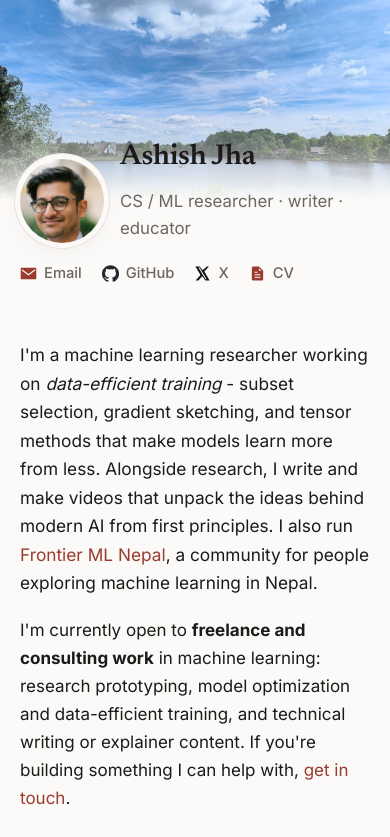
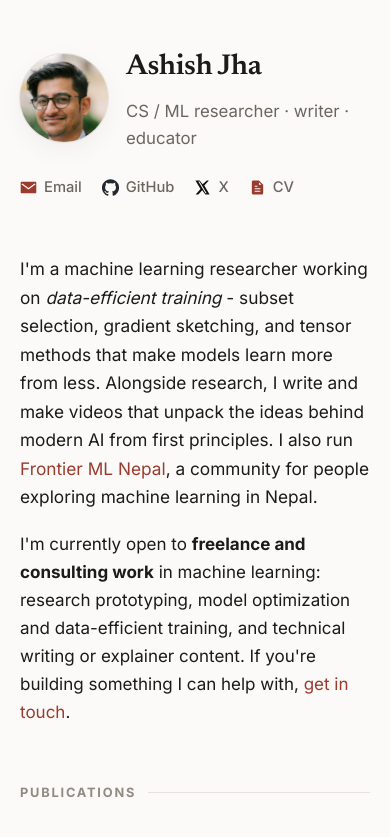
Before and after one commit to ashishjv1/ashishjv1.github.io, a plain HTML site: page index.html in a window 390 px wide. Shown: the top 837 px of the page. Drawn offline with Linux system fonts and the light colour scheme.

Commit message:
Remove banner; clean header

```diff
--- a/index.html
+++ b/index.html
@@ -69,36 +69,20 @@
       line-height: 1.65;
       -webkit-font-smoothing: antialiased;
     }
-    .wrap { max-width: var(--max); margin: -92px auto 0; padding: 0 24px 96px; position: relative; z-index: 1; }
+    .wrap { max-width: var(--max); margin: 0 auto; padding: 64px 24px 96px; }
 
     a { color: var(--accent); text-decoration: none; }
     a:hover { text-decoration: underline; }
 
-    /* ---------- Cover banner — full-bleed across the top.
-       Shows banner.jpg if present; otherwise the blue gradient below. ---------- */
-    .banner {
-      position: relative;
-      width: 100%; height: 300px;
-      background-image: url("banner.jpg"),
-        linear-gradient(120deg, #4a85c9 0%, #79b0e4 55%, #a7d0f2 100%);
-      background-size: cover; background-position: center;
-      background-repeat: no-repeat;
-    }
-    /* fade the bottom into the page so the overlapping header stays readable */
-    .banner::after {
-      content: ""; position: absolute; left: 0; right: 0; bottom: 0; height: 140px;
-      background: linear-gradient(to bottom, rgba(0,0,0,0), var(--bg));
-    }
-
-    /* ---------- Header — overlaps the bottom of the banner ---------- */
+    /* ---------- Header ---------- */
     header {
-      display: flex; align-items: flex-end; gap: 24px; margin-bottom: 18px;
+      display: flex; align-items: center; gap: 28px; margin-bottom: 22px;
     }
     .avatar {
-      width: 120px; height: 120px; border-radius: 50%;
+      width: 116px; height: 116px; border-radius: 50%;
       object-fit: cover; flex-shrink: 0;
       background: var(--accent-soft);
-      box-shadow: 0 0 0 5px var(--bg), 0 0 0 6px var(--border), var(--shadow);
+      box-shadow: 0 0 0 1px var(--border), var(--shadow);
     }
     h1 {
       font-family: "Newsreader", Georgia, serif;
@@ -211,11 +195,9 @@
     }
 
     @media (max-width: 560px) {
-      .wrap { margin-top: -66px; padding: 0 20px 72px; }
-      .banner { height: 200px; }
-      .banner::after { height: 90px; }
-      header { gap: 16px; }
-      .avatar { width: 84px; height: 84px; }
+      .wrap { padding: 44px 20px 72px; }
+      header { gap: 18px; }
+      .avatar { width: 88px; height: 88px; }
       h1 { font-size: 1.8rem; }
       .video-grid { grid-template-columns: 1fr; }
       ol.pubs li { grid-template-columns: 1fr; gap: 6px; }
@@ -224,10 +206,6 @@
   </style>
 </head>
 <body>
-  <!-- Cover banner: full-bleed light-blue gradient. Colors live in the
-       .banner rule in the <style> block above. -->
-  <div class="banner"></div>
-
   <div class="wrap">
 
     <!-- ============================================================
```
Also changed, not shown: banner.jpg (deleted).
